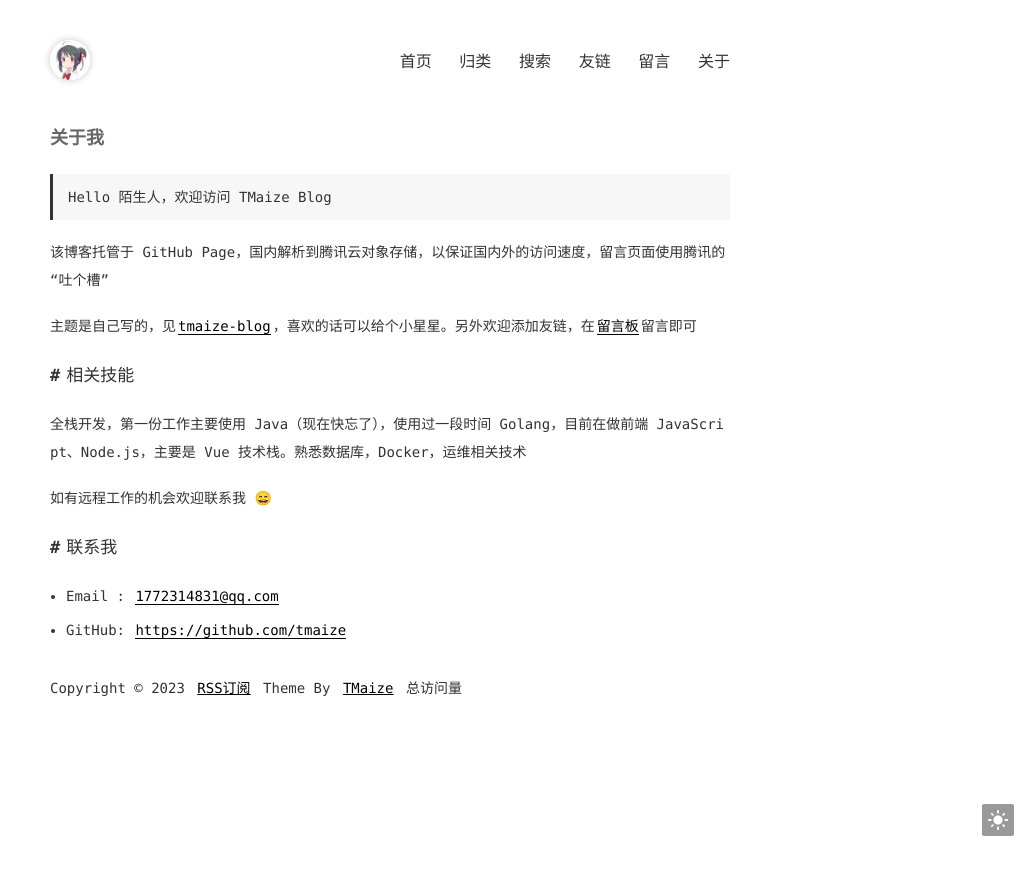
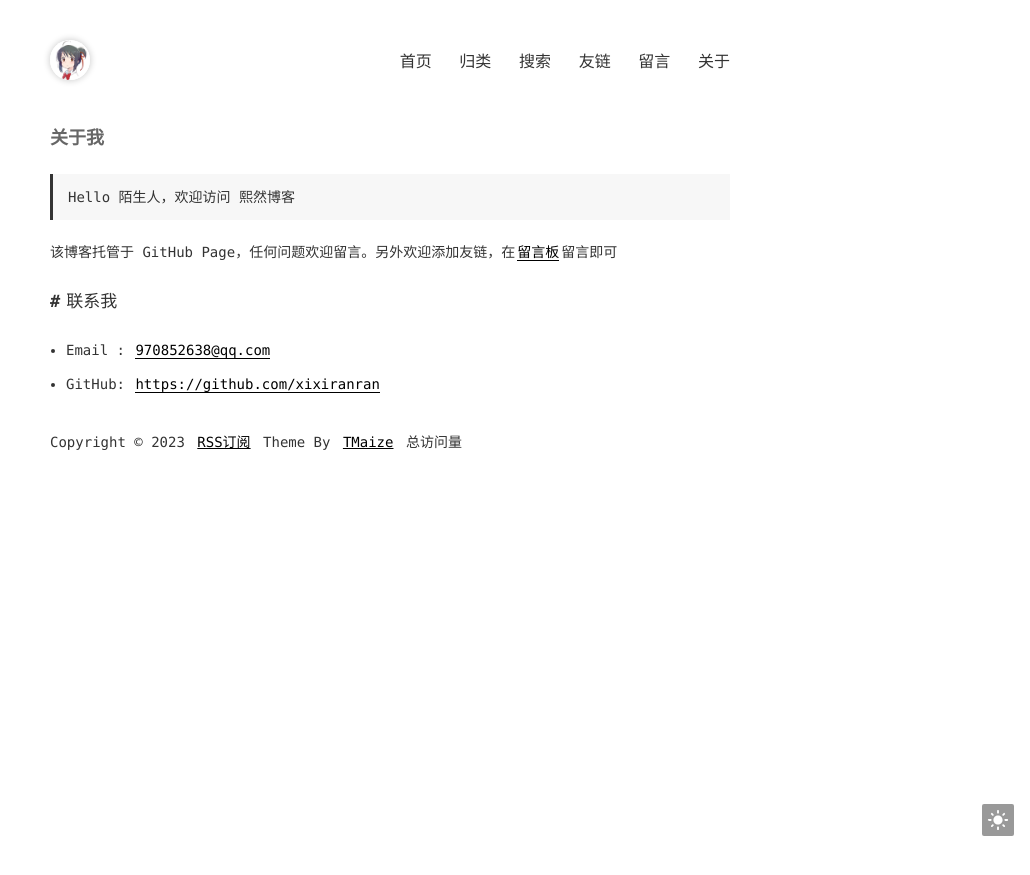
Before and after one commit to xixiranran/blog, a Jekyll site: the page built from pages/about.md, in a window 1280 px wide. Shown: the top 875 px of the page, without its empty margins (250-1280 px from the left). Built offline with Jekyll 4.4.1, drawn with Linux system fonts in a browser that asks for light colours; comment, search, counter and statistics services are not loaded.

Commit message:
Update about.md

```diff
--- a/pages/about.md
+++ b/pages/about.md
@@ -3,20 +3,12 @@ layout: mypost
 title: 关于我
 ---
 
-> Hello 陌生人，欢迎访问 TMaize Blog
+> Hello 陌生人，欢迎访问 熙然博客
 
-该博客托管于 GitHub Page，国内解析到腾讯云对象存储，以保证国内外的访问速度，留言页面使用腾讯的“吐个槽”
-
-主题是自己写的，见[tmaize-blog](https://github.com/TMaize/tmaize-blog)，喜欢的话可以给个小星星。另外欢迎添加友链，在[留言板](chat.html)留言即可
-
-## 相关技能
-
-全栈开发，第一份工作主要使用 Java（现在快忘了），使用过一段时间 Golang，目前在做前端 JavaScript、Node.js，主要是 Vue 技术栈。熟悉数据库，Docker，运维相关技术
-
-如有远程工作的机会欢迎联系我 😄
+该博客托管于 GitHub Page，任何问题欢迎留言。另外欢迎添加友链，在[留言板](chat.html)留言即可
 
 ## 联系我
 
-- Email&nbsp;: [1772314831@qq.com](mailto:1772314831@qq.com)
+- Email&nbsp;: [970852638@qq.com](mailto:970852638@qq.com)
 
-- GitHub: [https://github.com/tmaize](https://github.com/tmaize)
+- GitHub: [https://github.com/xixiranran](https://github.com/xixiranran)
```
